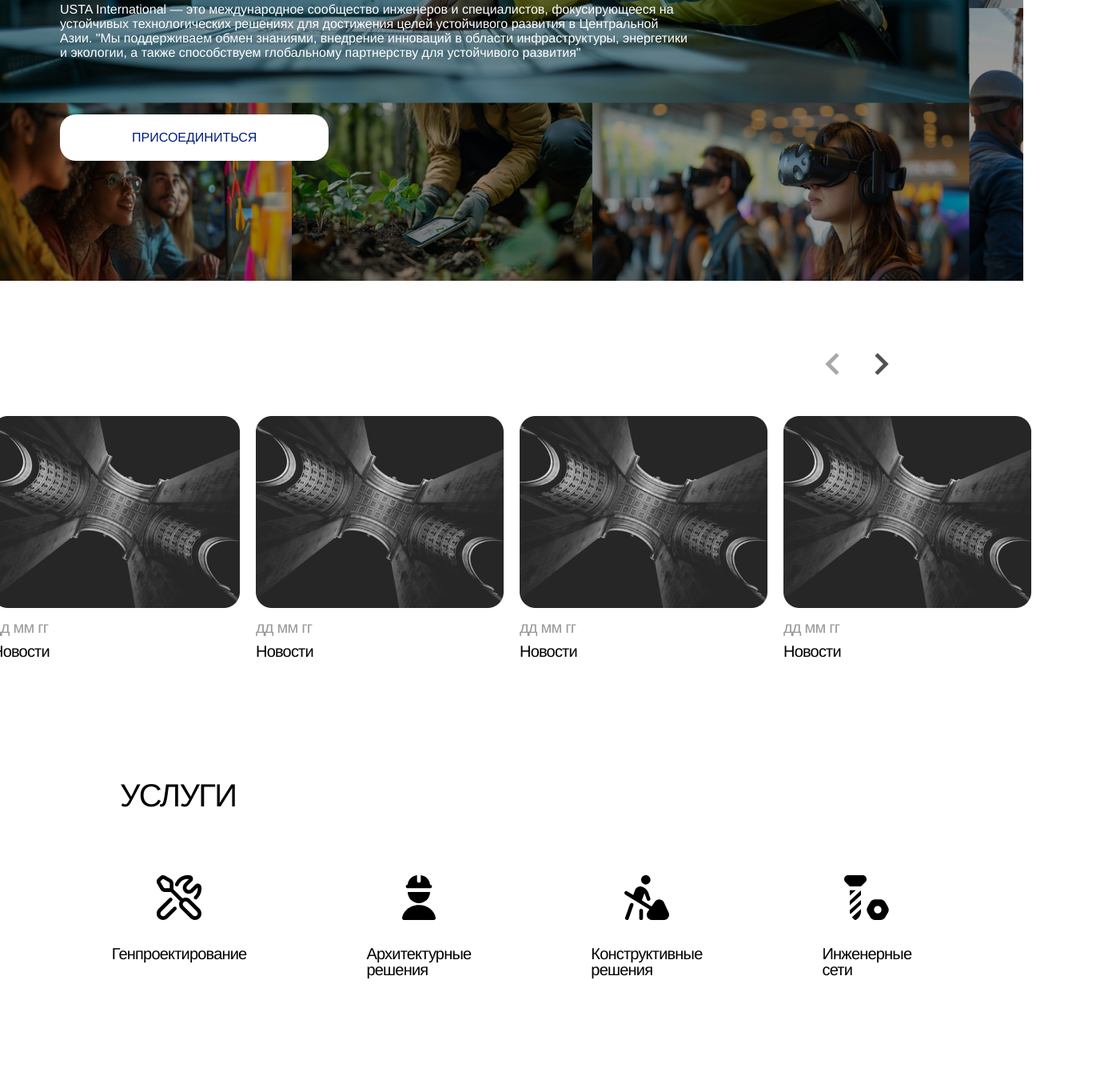
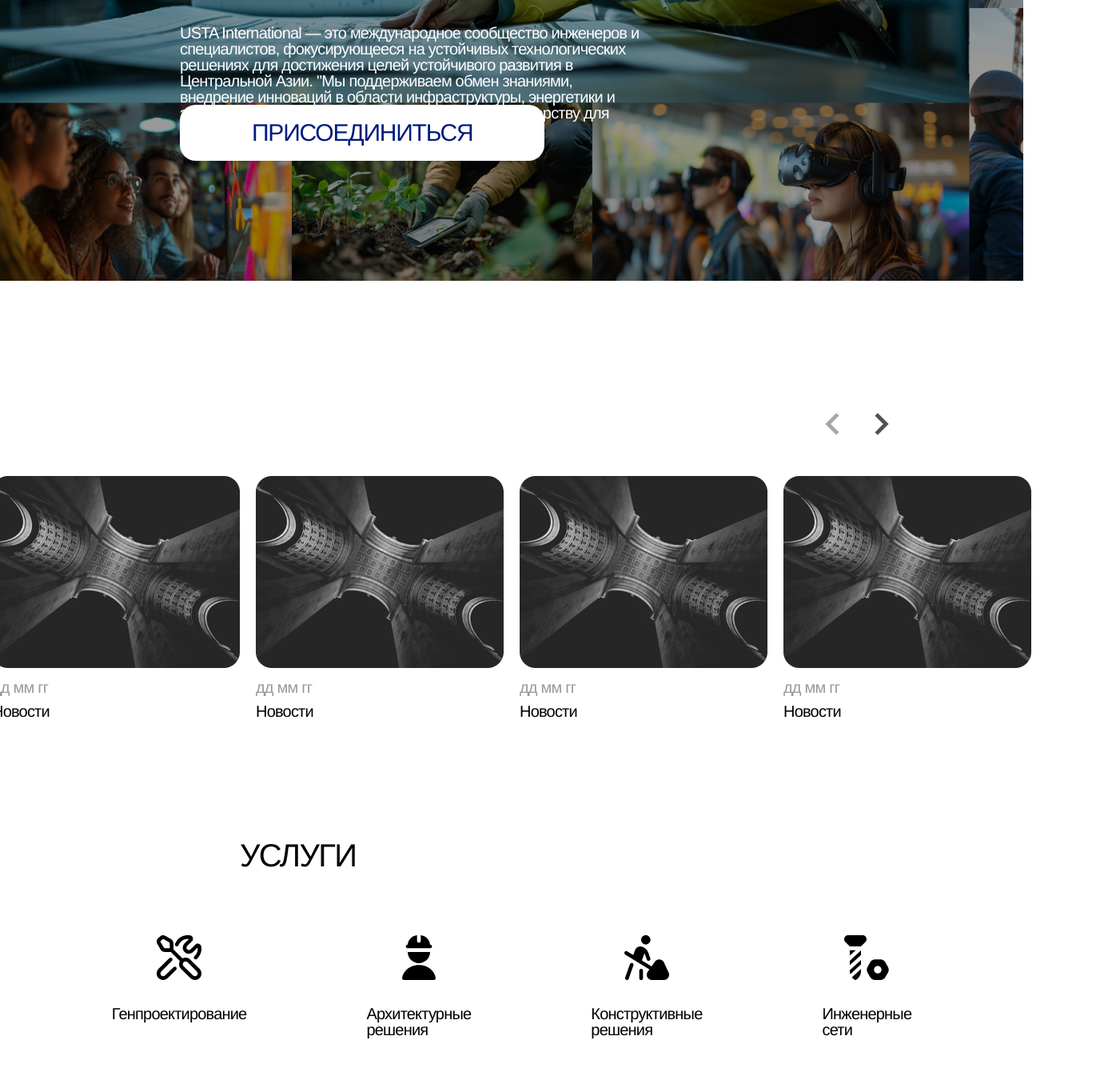
Before and after one commit to DenaUxUi/USTA, a React (Vite) app: page / in a window 1280 px wide. Shown: the part 540-1905 px from the top of the page at 80% size, 1391 px wide, since content can reach past the window. Built offline with nearby package versions, Linux system fonts and the light colour scheme.

Commit message:
Изменено: Верстка сайта измена. Теперь изменено отображение через враперы

```diff
--- a/src/Pages/Home/CardEvent.jsx
+++ b/src/Pages/Home/CardEvent.jsx
@@ -9,6 +9,8 @@ import worker from "./img/worker.svg";
 import screw from "./img/screw.svg";
 
 import logo from "../../Shared/Images/Header.svg";
+
+import '../../Shared/UI/Wrapper.scss'
 
 function Card() {
   return (
@@ -22,7 +24,7 @@ function Card() {
 
 function BigBlock() {
   return (
-    <div className="bigBlock">
+    <div className="bigBlock Wrapper">
       <div className="bigBlock-images">
         <img src={bigBlockImg} />
         <img src={bigBlockImg} />
@@ -55,7 +57,7 @@ function BigBlock() {
 }
 function BigBlockReverse() {
   return (
-    <div className="bigBlock" style={{ flexDirection: "row-reverse" }}>
+    <div className="bigBlock Wrapper"  style={{ flexDirection: "row-reverse" }}>
       <div className="bigBlock-images">
         <img src={bigBlockImg} />
         <img src={bigBlockImg} />
@@ -91,7 +93,7 @@ function BigBlockReverse() {
 
 function InfoBlock() {
   return (
-    <div className="InfoBlock">
+    <div className="InfoBlock Wrapper">
       <div className="InfoBlock-img">
         <img src={InfoImg} />
       </div>
@@ -111,7 +113,7 @@ function InfoBlock() {
 
 function InfoBlockReverse() {
   return (
-    <div className="InfoBlock" style={{ flexDirection: "row-reverse" }}>
+    <div className="InfoBlock Wrapper" style={{ flexDirection: "row-reverse" }}>
       <div className="InfoBlock-img">
         <img src={InfoImg} />
       </div>
@@ -133,7 +135,7 @@ function InfoBlockReverse() {
 
 function ServicesTab() {
   return (
-    <div className="Service">
+    <div className="Service Wrapper">
       <h1>УСЛУГИ</h1>
       <div className="Service-list">
         <div className="Service-list-service">
@@ -159,7 +161,7 @@ function ServicesTab() {
 
 function PartnersTab() {
   return (
-    <div className="Partners">
+    <div className="Partners Wrapper">
       <h1>ПАРТНЕРЫ</h1>
       <div className="Partners-list">
         <div className="Partners-list-partners">
--- a/src/Pages/Home/Home.jsx
+++ b/src/Pages/Home/Home.jsx
@@ -1,6 +1,7 @@
 import "./Home.scss";
 import sliderIconRight from "./img/slider-right.svg";
 import sliderIconLeft from "./img/slider-left.svg";
+import "../../Shared/UI/Wrapper.scss";
 import {
   Card,
   BigBlock,
@@ -15,16 +16,19 @@ function Home() {
   return (
     <div className="home">
       <div className="main-screen">
+        <div className="Wrapper-notop">
           <div className="main-screen-text">
             USTA International — это международное сообщество инженеров и
             специалистов, фокусирующееся на устойчивых технологических решениях
-          для достижения целей устойчивого развития в Центральной Азии. &quot;Мы
-          поддерживаем обмен знаниями, внедрение инноваций в области
+            для достижения целей устойчивого развития в Центральной Азии.
+            &quot;Мы поддерживаем обмен знаниями, внедрение инноваций в области
             инфраструктуры, энергетики и экологии, а также способствуем
             глобальному партнерству для устойчивого развития&quot;
           </div>
           <div className="main-screen-btn">ПРИСОЕДИНИТЬСЯ</div>
         </div>
+      </div>
+      <div className="Wrapper">
         <div className="slider">
           <div className="slider-row">
             <div className="slider-row-name"></div>
@@ -66,6 +70,7 @@ function Home() {
           </div>
         </div>
       </div>
+    </div>
   );
 }
 
--- a/src/Pages/Home/Home.scss
+++ b/src/Pages/Home/Home.scss
@@ -13,31 +13,35 @@
     width: 100%;
     height: 891px;
     background-image: url(../../Shared/Images/image-bg.png);
-    padding: 70px  75px 150px;
+    padding: 70px 75px 150px;
     gap: 40px;
     &-text {
       height: 100px;
       width: 70%;
+      color: white;
       font-family: Helvetica;
-      letter-spacing: -4%;
-      font-size: 16px;
-      color: #fff;
-      font-weight: lighter;
+      font-size: 20px;
+      font-weight: 300;
+      line-height: 20px;
+      letter-spacing: -0.04em;
+      text-align: left;
     }
     &-btn {
       padding: 20px 90px;
       background-color: #fff;
       color: #001c7c;
-      letter-spacing: -4%;
-      font-size: 16px;
-      font-weight: lighter;
       font-family: Helvetica;
+      font-size: 30px;
+      font-weight: 400;
+      line-height: 30px;
+      letter-spacing: -0.04em;
+      text-align: left;
+
       border-radius: 20px;
       width: max-content;
     }
   }
   .slider {
-    padding:  75px 150px;
     &-row {
       display: flex;
       justify-content: space-between;
@@ -88,16 +92,12 @@
   }
   .bigBlock {
     display: flex;
-    padding:  75px 150px;
     justify-content: center;
     &-images {
       display: flex;
       flex-wrap: wrap;
-      width: 900px;
+      width: 660px;
       gap: 20px;
-      img{
-        width: 440px;
-      }
     }
     &-text {
       width: 640px;
@@ -139,7 +139,6 @@
   }
   .InfoBlock {
     display: flex;
-    padding:  75px 150px;
     gap: 20px;
     &-img {
       width: 640px;
@@ -179,7 +178,6 @@
     }
   }
   .Service {
-    padding:  75px 150px;
     display: flex;
     flex-direction: column;
 
@@ -193,7 +191,7 @@
     }
     &-list {
       display: flex;
-      gap:  75px 150px;
+      gap: 75px 150px;
       text-align: center;
       padding: 40px 33px;
       justify-content: center;
@@ -203,7 +201,7 @@
         flex-direction: column;
         gap: 32px;
         align-items: center;
-        img{
+        img {
           width: 56px;
           height: 56px;
           display: flex;
@@ -221,7 +219,6 @@
   }
   .Partners {
     width: 100%;
-    padding:  75px 150px;
     display: flex;
     flex-direction: column;
 
@@ -246,7 +243,7 @@
         border-radius: 50%;
         border: 1px solid #00000030;
         padding: 60px 25px;
-        img{
+        img {
           width: 110px;
           height: 40px;
           display: flex;
--- /dev/null
+++ b/src/Shared/UI/Wrapper.scss
@@ -0,0 +1,6 @@
+.Wrapper{
+    padding: 150px 150px;
+}
+.Wrapper-notop{
+    padding: 0px 150px 0px 150px
+}
```
Also changed, not shown: src/Shared/Fonts/Helvetica.scss (added, +17 -0 lines). Lines whose indentation alone changed are shown as unchanged.
